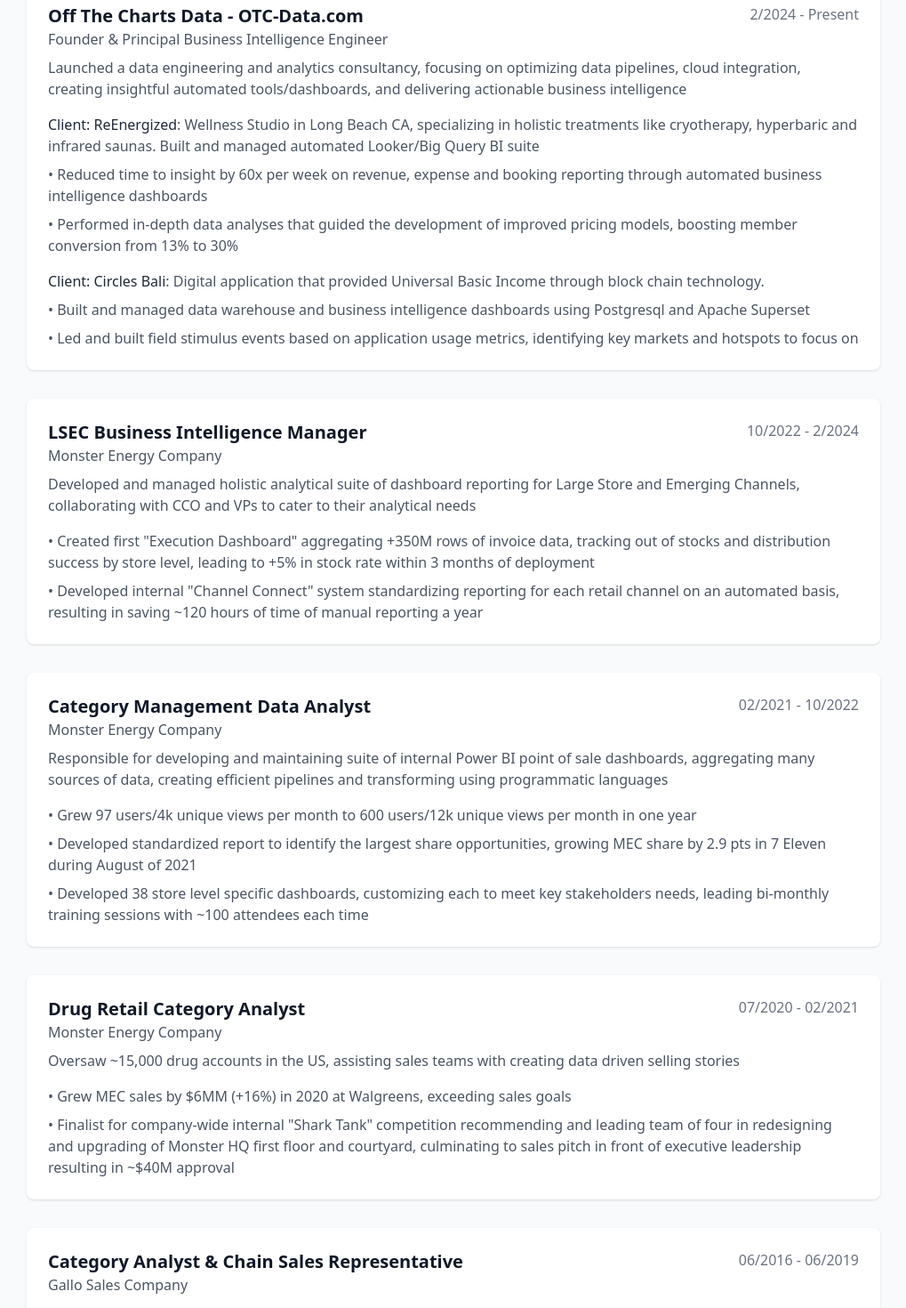
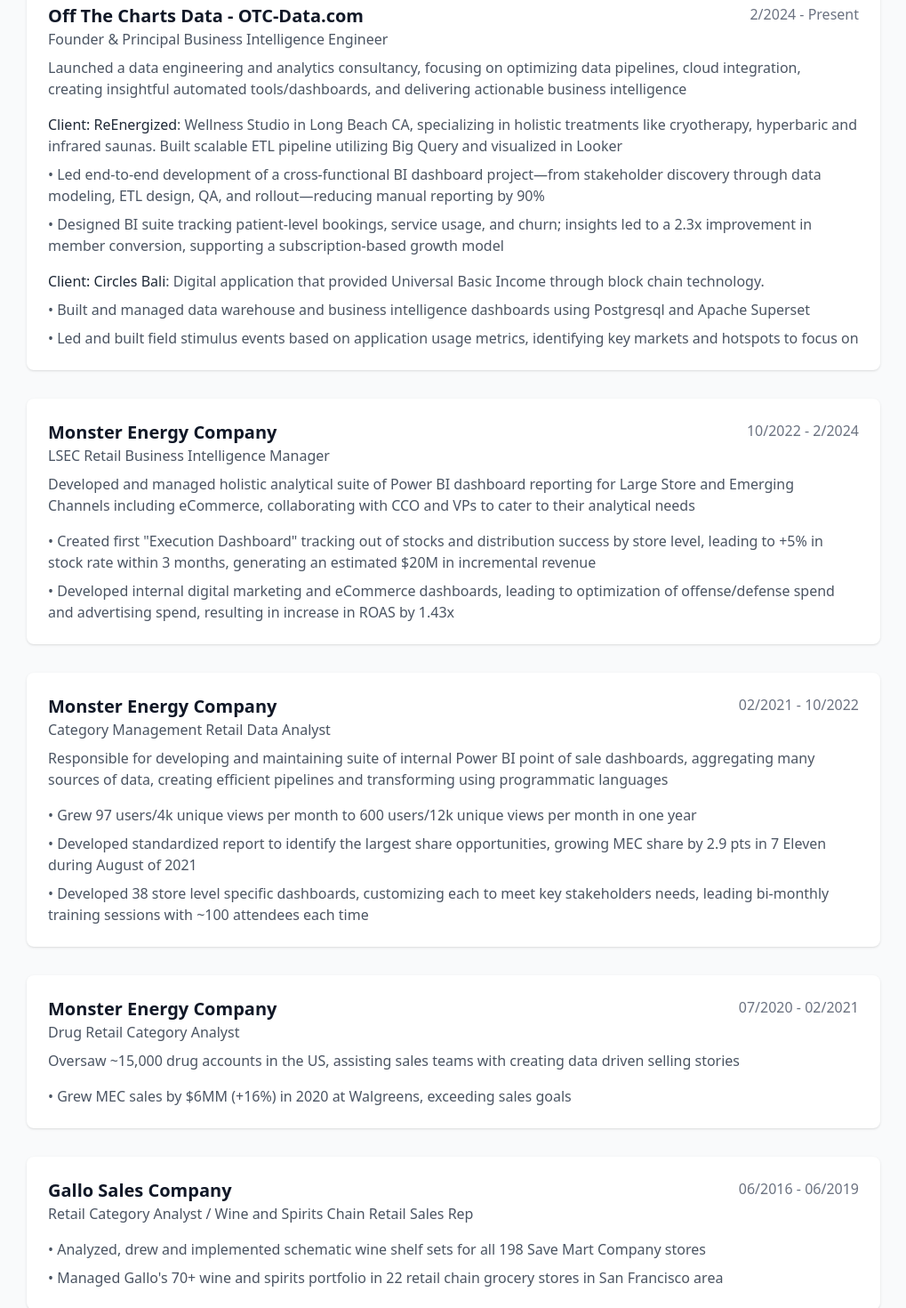
Before and after one commit to jayyyyteee/portfolio, a React (Vite) app: page / in a window 1280 px wide. Shown: the part 1860-3330 px from the top of the page at 89% size, without its empty margins (130-1149 px from the left). Built offline with nearby package versions, Linux system fonts and the light colour scheme.

Commit message:
new wording for experience

```diff
--- a/src/App.tsx
+++ b/src/App.tsx
@@ -245,10 +245,10 @@
               <p className="mt-2 text-gray-600">Launched a data engineering and analytics consultancy, focusing on optimizing data pipelines, cloud integration, creating insightful automated tools/dashboards, and delivering actionable business intelligence</p>
 
               <div className="mt-4">
-                <p className="text-gray-600"><span className="font-medium text-gray-800">Client: ReEnergized</span>: Wellness Studio in Long Beach CA, specializing in holistic treatments like cryotherapy, hyperbaric and infrared saunas. Built and managed automated Looker/Big Query BI suite</p>
+                <p className="text-gray-600"><span className="font-medium text-gray-800">Client: ReEnergized</span>: Wellness Studio in Long Beach CA, specializing in holistic treatments like cryotherapy, hyperbaric and infrared saunas. Built scalable ETL pipeline utilizing Big Query and visualized in Looker</p>
                 <ul className="mt-2 space-y-2 text-gray-600">
-                  <li>• Reduced time to insight by 60x per week on revenue, expense and booking reporting through automated business intelligence dashboards</li>
-                  <li>• Performed in-depth data analyses that guided the development of improved pricing models, boosting member conversion from 13% to 30%</li>
+                  <li>• Led end-to-end development of a cross-functional BI dashboard project—from stakeholder discovery through data modeling, ETL design, QA, and rollout—reducing manual reporting by 90%</li>
+                  <li>• Designed BI suite tracking patient-level bookings, service usage, and churn; insights led to a 2.3x improvement in member conversion, supporting a subscription-based growth model</li>
                 </ul>
               </div>
 
@@ -265,15 +265,15 @@
             <div className="bg-white p-6 rounded-lg shadow">
               <div className="flex justify-between items-start">
                 <div>
-                  <h3 className="text-xl font-semibold text-gray-900">LSEC Business Intelligence Manager</h3>
-                  <p className="text-gray-600">Monster Energy Company</p>
+                  <h3 className="text-xl font-semibold text-gray-900">Monster Energy Company</h3>
+                  <p className="text-gray-600">LSEC Retail Business Intelligence Manager</p>
                 </div>
                 <span className="text-gray-500">10/2022 - 2/2024</span>
               </div>
-              <p className="mt-2 text-gray-600">Developed and managed holistic analytical suite of dashboard reporting for Large Store and Emerging Channels, collaborating with CCO and VPs to cater to their analytical needs</p>
+              <p className="mt-2 text-gray-600">Developed and managed holistic analytical suite of Power BI dashboard reporting for Large Store and Emerging Channels including eCommerce, collaborating with CCO and VPs to cater to their analytical needs</p>
               <ul className="mt-4 space-y-2 text-gray-600">
-                <li>• Created first "Execution Dashboard" aggregating +350M rows of invoice data, tracking out of stocks and distribution success by store level, leading to +5% in stock rate within 3 months of deployment</li>
-                <li>• Developed internal "Channel Connect" system standardizing reporting for each retail channel on an automated basis, resulting in saving ~120 hours of time of manual reporting a year</li>
+                <li>• Created first "Execution Dashboard" tracking out of stocks and distribution success by store level, leading to +5% in stock rate within 3 months, generating an estimated $20M in incremental revenue</li>
+                <li>• Developed internal digital marketing and eCommerce dashboards, leading to optimization of offense/defense spend and advertising spend, resulting in increase in ROAS by 1.43x</li>
               </ul>
             </div>
 
@@ -281,8 +281,8 @@
             <div className="bg-white p-6 rounded-lg shadow">
               <div className="flex justify-between items-start">
                 <div>
-                  <h3 className="text-xl font-semibold text-gray-900">Category Management Data Analyst</h3>
-                  <p className="text-gray-600">Monster Energy Company</p>
+                  <h3 className="text-xl font-semibold text-gray-900">Monster Energy Company</h3>
+                  <p className="text-gray-600">Category Management Retail Data Analyst</p>
                 </div>
                 <span className="text-gray-500">02/2021 - 10/2022</span>
               </div>
@@ -298,15 +298,14 @@
             <div className="bg-white p-6 rounded-lg shadow">
               <div className="flex justify-between items-start">
                 <div>
-                  <h3 className="text-xl font-semibold text-gray-900">Drug Retail Category Analyst</h3>
-                  <p className="text-gray-600">Monster Energy Company</p>
+                  <h3 className="text-xl font-semibold text-gray-900">Monster Energy Company</h3>
+                  <p className="text-gray-600">Drug Retail Category Analyst</p>
                 </div>
                 <span className="text-gray-500">07/2020 - 02/2021</span>
               </div>
               <p className="mt-2 text-gray-600">Oversaw ~15,000 drug accounts in the US, assisting sales teams with creating data driven selling stories</p>
               <ul className="mt-4 space-y-2 text-gray-600">
                 <li>• Grew MEC sales by $6MM (+16%) in 2020 at Walgreens, exceeding sales goals</li>
-                <li>• Finalist for company-wide internal "Shark Tank" competition recommending and leading team of four in redesigning and upgrading of Monster HQ first floor and courtyard, culminating to sales pitch in front of executive leadership resulting in ~$40M approval</li>
               </ul>
             </div>
 
@@ -314,14 +313,14 @@
             <div className="bg-white p-6 rounded-lg shadow">
               <div className="flex justify-between items-start">
                 <div>
-                  <h3 className="text-xl font-semibold text-gray-900">Category Analyst & Chain Sales Representative</h3>
-                  <p className="text-gray-600">Gallo Sales Company</p>
+                  <h3 className="text-xl font-semibold text-gray-900">Gallo Sales Company</h3>
+                  <p className="text-gray-600">Retail Category Analyst / Wine and Spirits Chain Retail Sales Rep</p>
                 </div>
                 <span className="text-gray-500">06/2016 - 06/2019</span>
               </div>
               <ul className="mt-4 space-y-2 text-gray-600">
                 <li>• Analyzed, drew and implemented schematic wine shelf sets for all 198 Save Mart Company stores</li>
-                <li>• Managed Gallo's 70+ wine and spirits portfolio in 22 chain grocery stores in San Francisco area</li>
+                <li>• Managed Gallo's 70+ wine and spirits portfolio in 22 retail chain grocery stores in San Francisco area</li>
               </ul>
             </div>
           </div>
```
